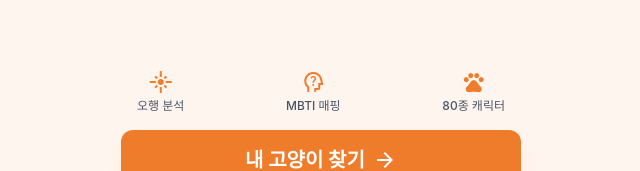
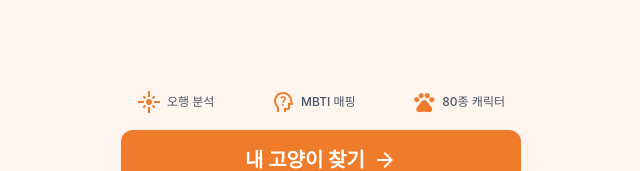
Before and after one commit to taehee-kimee/saju, a Next.js app: page / in a window 1280 px wide. Shown: the part 542-713 px from the top of the page, without its empty margins (319-959 px from the left). Built offline with nearby package versions, Linux system fonts and the light colour scheme; a web font is replaced by a local one.

Commit message:
style: feature pills - icon and text inline horizontally

```diff
--- a/app/page.tsx
+++ b/app/page.tsx
@@ -18,16 +18,16 @@ export default function Home() {
       <div className="fixed bottom-0 left-0 right-0 max-w-md mx-auto px-6 pb-8 pt-4 flex flex-col items-center gap-4">
         {/* Feature Pills */}
         <div className="flex justify-between w-full px-4">
-          <div className="flex flex-col items-center gap-1">
-            <span className="material-symbols-outlined text-primary text-2xl">flare</span>
+          <div className="flex items-center gap-1.5">
+            <span className="material-symbols-outlined text-primary text-xl">flare</span>
             <span className="text-gray-600 text-xs font-medium">오행 분석</span>
           </div>
-          <div className="flex flex-col items-center gap-1">
-            <span className="material-symbols-outlined text-primary text-2xl">psychology_alt</span>
+          <div className="flex items-center gap-1.5">
+            <span className="material-symbols-outlined text-primary text-xl">psychology_alt</span>
             <span className="text-gray-600 text-xs font-medium">MBTI 매핑</span>
           </div>
-          <div className="flex flex-col items-center gap-1">
-            <span className="material-symbols-outlined text-primary text-2xl">pets</span>
+          <div className="flex items-center gap-1.5">
+            <span className="material-symbols-outlined text-primary text-xl">pets</span>
             <span className="text-gray-600 text-xs font-medium">80종 캐릭터</span>
           </div>
         </div>
```
